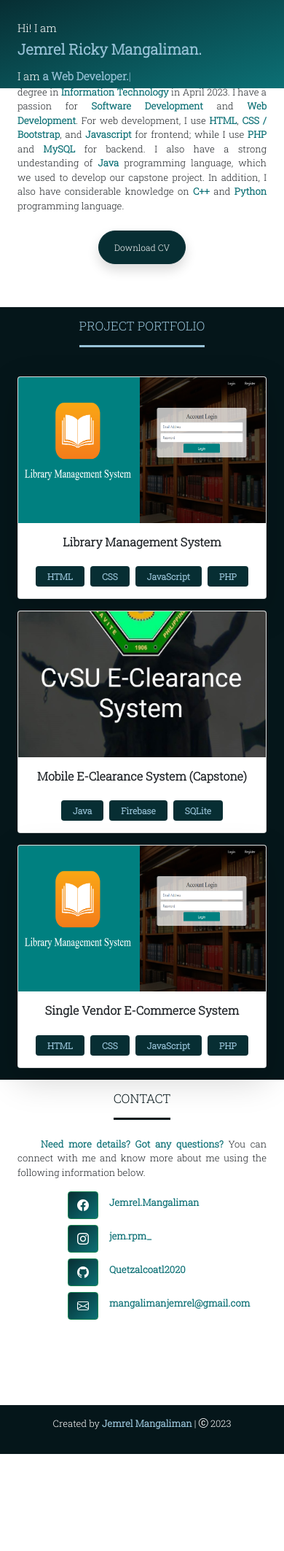
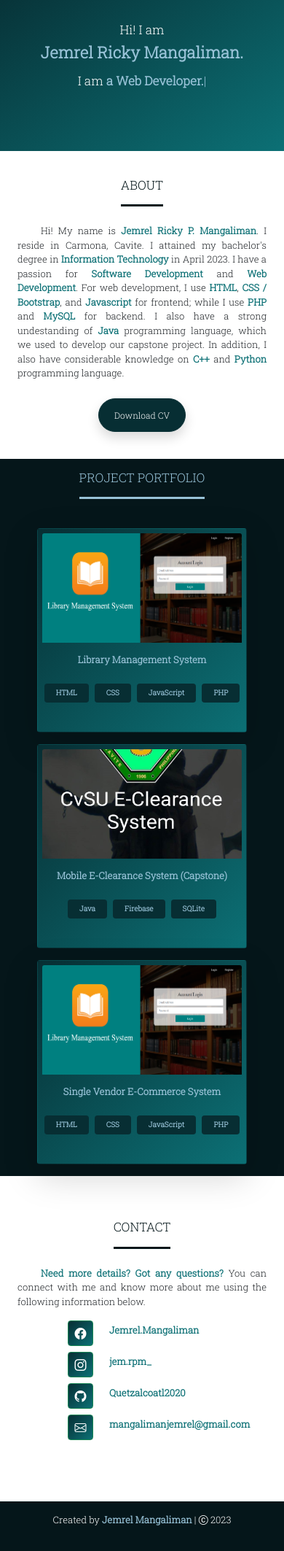
Before and after one commit to Quetzalcoatl2020/Quetzalcoatl2020.github.io, a PHP site: page / in a window 390 px wide. Shown: the part 339-2465 px from the top of the page at 73% size. Before the commit the page ends 2332 px from the top, so only its background shows below. Run offline with PHP 8.4, Linux system fonts and the light colour scheme; some libraries are stand-ins or nearby versions.

Commit message:
Update styles.css

```diff
--- a/styles.css
+++ b/styles.css
@@ -6,7 +6,8 @@
     transition: all 0.5s;
 }
 #home-section {
-    height: 70vh;
+    min-height: 80vh;
+    height: auto;
     background: linear-gradient(#072e33,#0c7075);
     padding: 0px;
     margin: 0px;
@@ -16,12 +17,16 @@
     background-color: white;
     padding: 0px;
     margin: 0px;
+    display: flex;
+    align-items: center;
 }
 #project-section {
     min-height: 100vh;
     background-color: #05161a;
     padding: 0px;
     margin: 0px;
+    display: flex;
+    align-items: center;
 }
 #home-right-div {
     background: linear-gradient(to bottom right,#072e33,#0c7075);
@@ -47,10 +52,9 @@
 #introduction {
     font-size: 50px;
 }
-
 #site-image {
-    height: 70vh;
-    width: 75vh;
+    height: 80vh;
+    width: 90vh;
     padding: 0px;
     margin: 0px;
 }
@@ -85,13 +89,13 @@
 #section-title-container {
     width: fit-content ;
 }
-#highlight {
+#highlight, #highlight1, #highlight2, #highlight3 {
     color: #98c2d7;
     font-weight: bold;
 }
 #highlight-dark {
     color: #0c7075;
-    font-weight: bolder;
+    font-weight: bold;
 }
 #section-paragraph {
     font-size: 20px;
@@ -127,7 +131,7 @@
 #links-row {
     width: 500px;
 }
-#project-card {
+#project-card1, #project-card2, #project-card3 {
     width: 22rem;
     height: 320px;
     padding: 10px;
@@ -146,10 +150,36 @@
 .modal-content {
     background: linear-gradient(to bottom right,#072e33,#0c7075);
 }
-
+#paragraph-container {
+    width: 75%;
+}
+@media screen and (max-width: 991px){
+    #home-section {
+        min-height: 70vh;
+        height: auto;
+    }
+    #site-image {
+        height: 70vh;
+        width: 75vh;
+        padding: 0px;
+        margin: 0px;
+    }
+    .navbar {
+        background-color: #05161a;
+    }
+    #navlist {
+        margin-left: auto;
+        margin-right: auto;
+        width: 150px;
+        text-align: center;
+    }
+}
 @media screen and (max-width: 767px){
     #modal-body {
         padding: 10px 45px 45px 45px;
+    }
+    .card-img-top {
+        height: 180px;
     }
     #CVbutton {
         border-radius: 50px;
@@ -169,7 +199,8 @@
         text-indent: 2rem;
     }
     #home-section {
-        height: 50vh;
+        min-height: 50vh;
+        height: auto;
     }
     #about-section, #contact-section {
         min-height: 50vh;
@@ -206,7 +237,7 @@
     #footer {
          font-size: 14px;
     }
-    #highlight {
+    #highlight, #highlight1, #highlight2, #highlight3 {
         font-size: 15px;
     }
     #highlight-dark {
@@ -221,12 +252,20 @@
         width: 150px;
         text-align: center;
     }
-    .navbar {
-        background-color: #05161a;
+    #paragraph-container {
+        width: 80%;
     }
 }
 
 @media screen and (max-width: 575px){
+    .card-img-top {
+        height: 150px;
+    }
+    #home-right-div {
+        height: 30vh;
+        padding-bottom: 20px;
+        text-align: center;
+    }
     #modal-body {
         padding: 10px 20px 20px 20px;
     }
@@ -234,7 +273,8 @@
         background-color: #05161a;
     }
     #home-section {
-        height: 40vh;
+        min-height: 40vh;
+        height: auto;
     }
     #about-section, #contact-section {
         min-height: 50vh;
@@ -243,8 +283,8 @@
         min-height: 50vh;
     }
     #site-image {
-        height: 40vh;
-        width: 40vh;
+        height: inherit;
+        width: inherit;
     }
     #CVbutton {
         border-radius: 50px;
@@ -263,7 +303,7 @@
         text-align: justify;
         text-indent: 2rem;
     }
-    #highlight {
+    #highlight, #highlight1, #highlight2, #highlight3 {
         font-size: 13px;
     }
     #highlight-dark {
@@ -273,14 +313,14 @@
         font-size: 13px;
     }
     #introduction-hi {
-        font-size: 15px;
-        margin-top: 30px;
+        font-size: 17px;
+        margin-top: 0px;
     }
     #introduction {
-        font-size: 20px;
+        font-size: 22px;
     }
     .first-text {
-        font-size: 15px;
+        font-size: 17px;
     }
     #navbar-brand {
         font-size: 17px;
@@ -307,4 +347,20 @@
     #links-row {
         width: 300px;
     }
+    #paragraph-container {
+        width: 100%;
+    }
+    #project-card1, #project-card2, #project-card3 {
+        width: 18rem;
+        height: 280px;
+        padding: 6px;
+    }
+    #badge {
+        font-size: 10px;
+    }
+    #linkbutton {
+        width: 35px;
+        height: 35px;
+        padding: 0px;
+    }
 }
```
